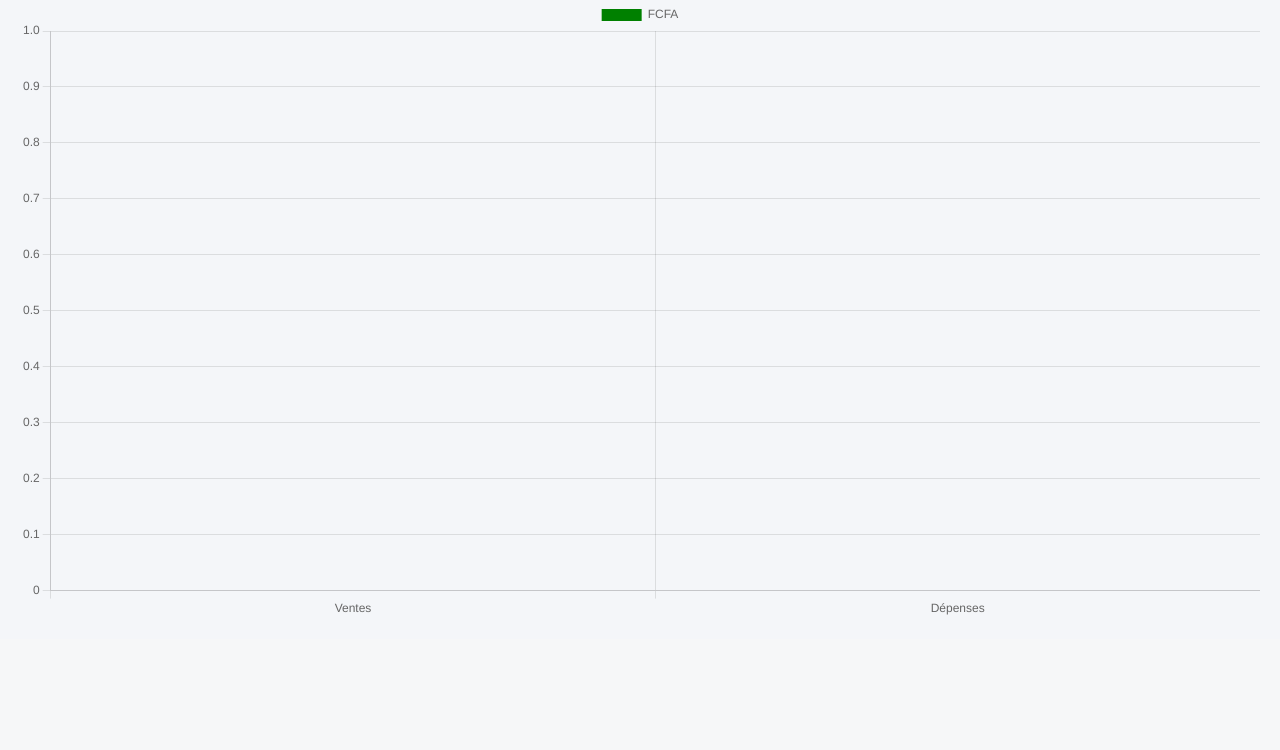
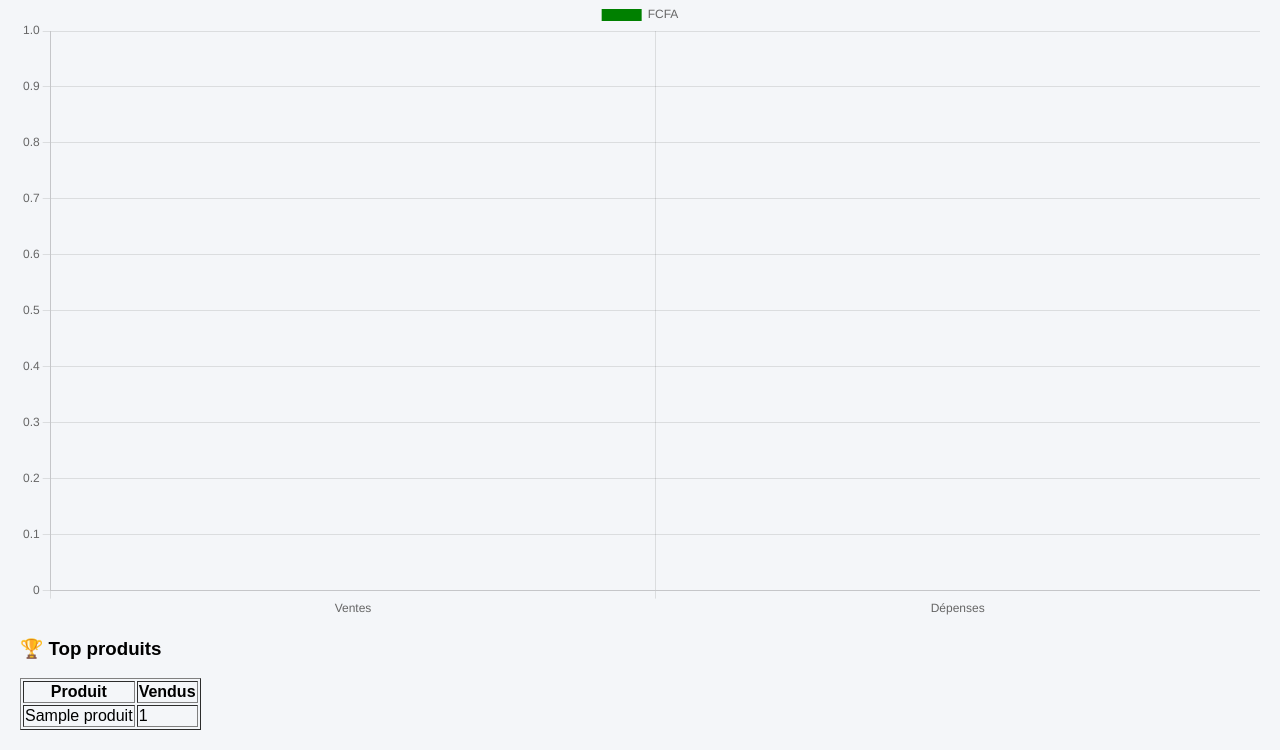
Before and after one commit to boukarediallo262-spec/gestion-nana, a Flask app: template templates/dashboard.html in a window 1280 px wide. Shown: the part 2097-2847 px from the top of the page. Before the commit the page ends 2712 px from the top, so only its background shows below. Run offline with Flask 3, Linux system fonts and the light colour scheme; the template is opened without the code that fills it: most values are stand-ins (such as "Sample title", 1, 10 or a date in 2020).

Commit message:
Update dashboard.html

```diff
--- a/templates/dashboard.html
+++ b/templates/dashboard.html
@@ -122,5 +122,20 @@ new Chart(ctx2, {
     }
 });
 </script>
+<h3>🏆 Top produits</h3>
+
+<table border="1">
+<tr>
+    <th>Produit</th>
+    <th>Vendus</th>
+</tr>
+
+{% for p in top_produits %}
+<tr>
+    <td>{{ p.nom }}</td>
+    <td>{{ p.total_vendu }}</td>
+</tr>
+{% endfor %}
+</table>
 
 {% endblock %}
```
